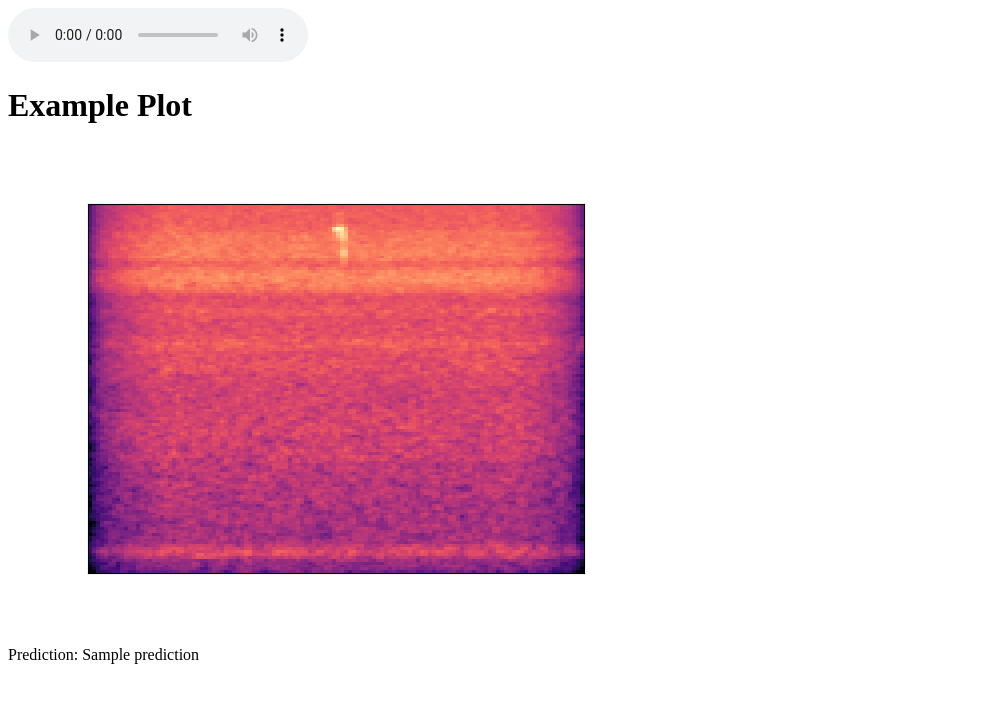
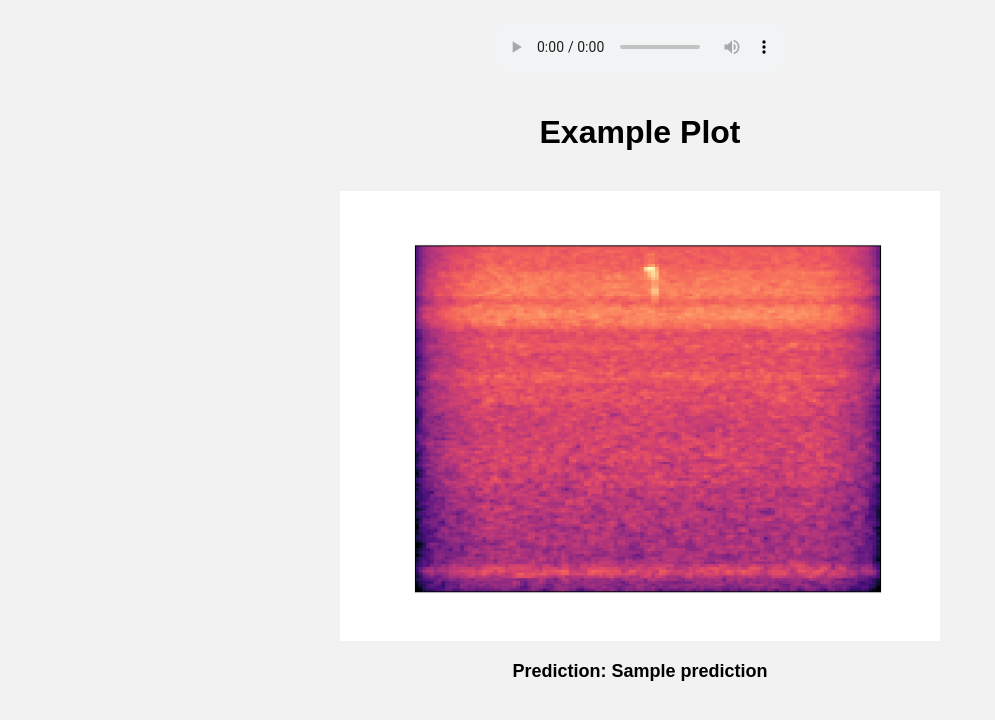
Before and after one commit to oliverburrus/NFCPi, a Flask app: template flask_app/templates/plot.html in a window 1280 px wide. Shown: the top 720 px of the page, without its empty margins (0-995 px from the left). Run offline with Flask 3, Linux system fonts and the light colour scheme; the template is opened without the code that fills it: most values are stand-ins (such as "Sample title", 1, 10 or a date in 2020).

Commit message:
Update plot.html

```diff
--- a/flask_app/templates/plot.html
+++ b/flask_app/templates/plot.html
@@ -1,7 +1,35 @@
 <!DOCTYPE html>
 <html>
   <head>
-    <title>Example Plot</title>
+    <title>NFCPi</title>
+    <style>
+      body {
+        font-family: Arial, sans-serif;
+        margin: 0;
+        padding: 0;
+        background-color: #f2f2f2;
+      }
+      audio {
+        display: block;
+        margin: 20px auto;
+        max-width: 600px;
+      }
+      h1 {
+        text-align: center;
+        margin: 40px 0;
+      }
+      img {
+        display: block;
+        margin: 20px auto;
+        max-width: 600px;
+      }
+      p {
+        text-align: center;
+        margin: 20px 0;
+        font-size: 18px;
+        font-weight: bold;
+      }
+    </style>
   </head>
   <body>
       <audio controls>
```
